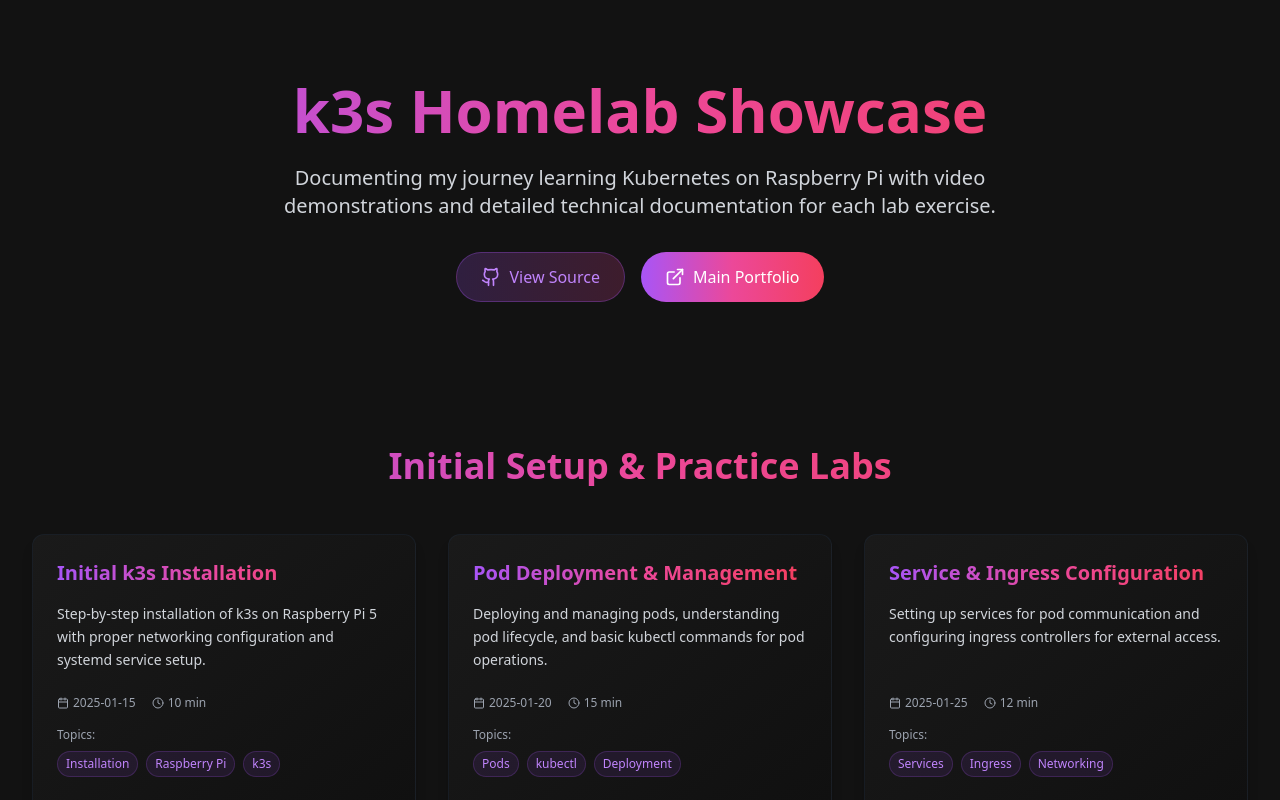
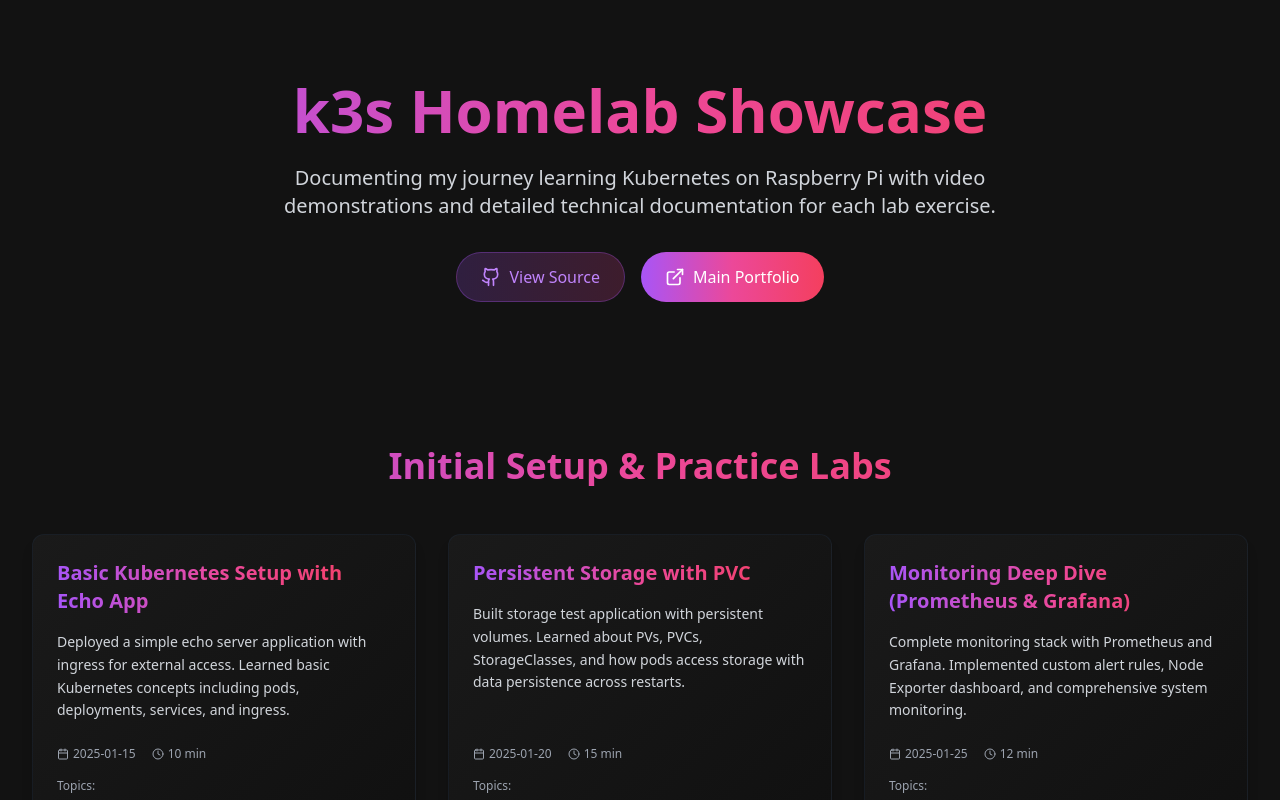
Before and after one commit to umar11b/k3s-showcase, a Next.js app: page / in a window 1280 px wide. Shown: the top 800 px of the page. Built offline with nearby package versions, Linux system fonts and the light colour scheme.

Commit message:
added some stuff from prev readme

```diff
--- a/src/app/page.tsx
+++ b/src/app/page.tsx
@@ -13,36 +13,36 @@
 const labsData = [
   {
     id: 1,
-    title: "Initial k3s Installation",
+    title: "Basic Kubernetes Setup with Echo App",
     description:
-      "Step-by-step installation of k3s on Raspberry Pi 5 with proper networking configuration and systemd service setup.",
+      "Deployed a simple echo server application with ingress for external access. Learned basic Kubernetes concepts including pods, deployments, services, and ingress.",
     videoUrl: "/videos/lab1-demo.mp4",
     thumbnail: "/images/lab1-thumb.jpg",
     date: "2025-01-15",
     duration: "10 min",
-    tags: ["Installation", "Raspberry Pi", "k3s"],
+    tags: ["Pods", "Deployments", "Services", "Ingress"],
   },
   {
     id: 2,
-    title: "Pod Deployment & Management",
+    title: "Persistent Storage with PVC",
     description:
-      "Deploying and managing pods, understanding pod lifecycle, and basic kubectl commands for pod operations.",
+      "Built storage test application with persistent volumes. Learned about PVs, PVCs, StorageClasses, and how pods access storage with data persistence across restarts.",
     videoUrl: "/videos/lab2-demo.mp4",
     thumbnail: "/images/lab2-thumb.jpg",
     date: "2025-01-20",
     duration: "15 min",
-    tags: ["Pods", "kubectl", "Deployment"],
+    tags: ["Storage", "PVC", "Persistent Volumes"],
   },
   {
     id: 3,
-    title: "Service & Ingress Configuration",
+    title: "Monitoring Deep Dive (Prometheus & Grafana)",
     description:
-      "Setting up services for pod communication and configuring ingress controllers for external access.",
+      "Complete monitoring stack with Prometheus and Grafana. Implemented custom alert rules, Node Exporter dashboard, and comprehensive system monitoring.",
     videoUrl: "/videos/lab3-demo.mp4",
     thumbnail: "/images/lab3-thumb.jpg",
     date: "2025-01-25",
     duration: "12 min",
-    tags: ["Services", "Ingress", "Networking"],
+    tags: ["Monitoring", "Prometheus", "Grafana", "Alerting"],
   },
 ];
 
```
Also changed, not shown: 1 other file (tests, documents, lock files or other folders).
